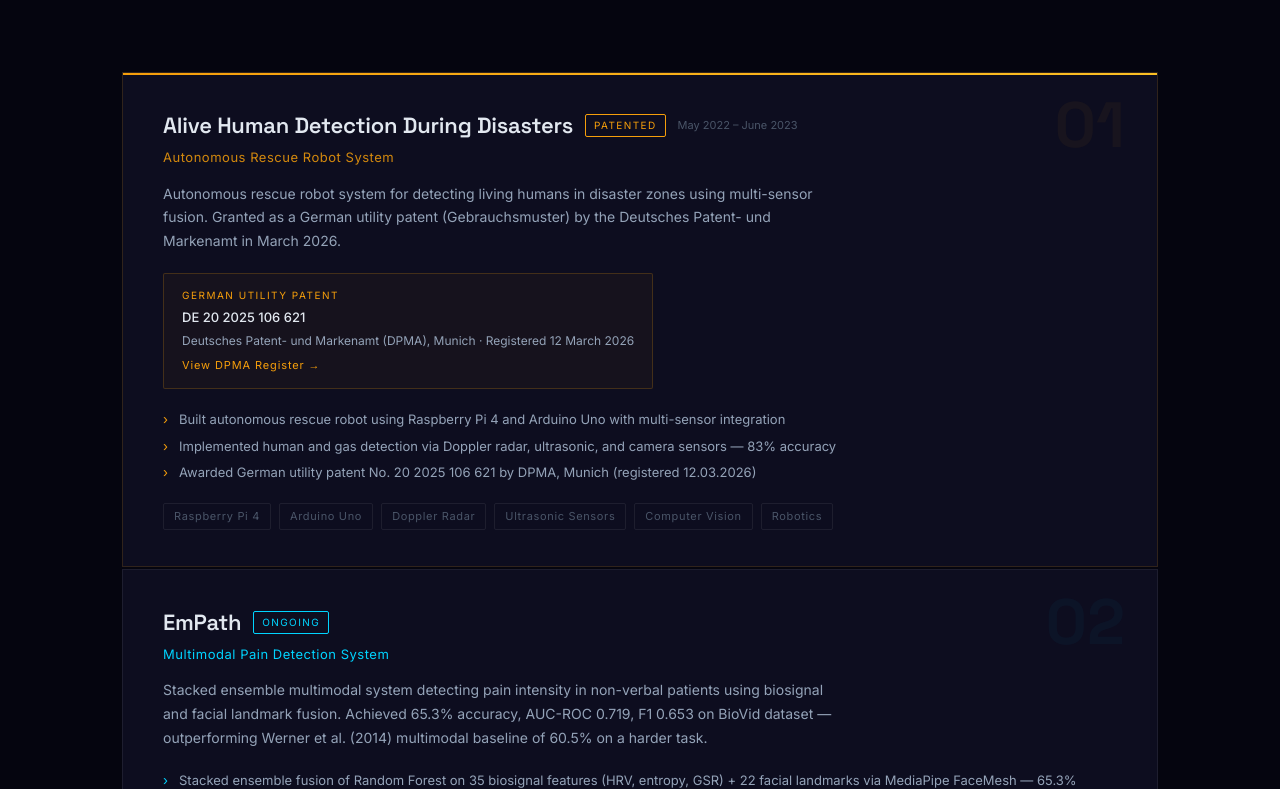
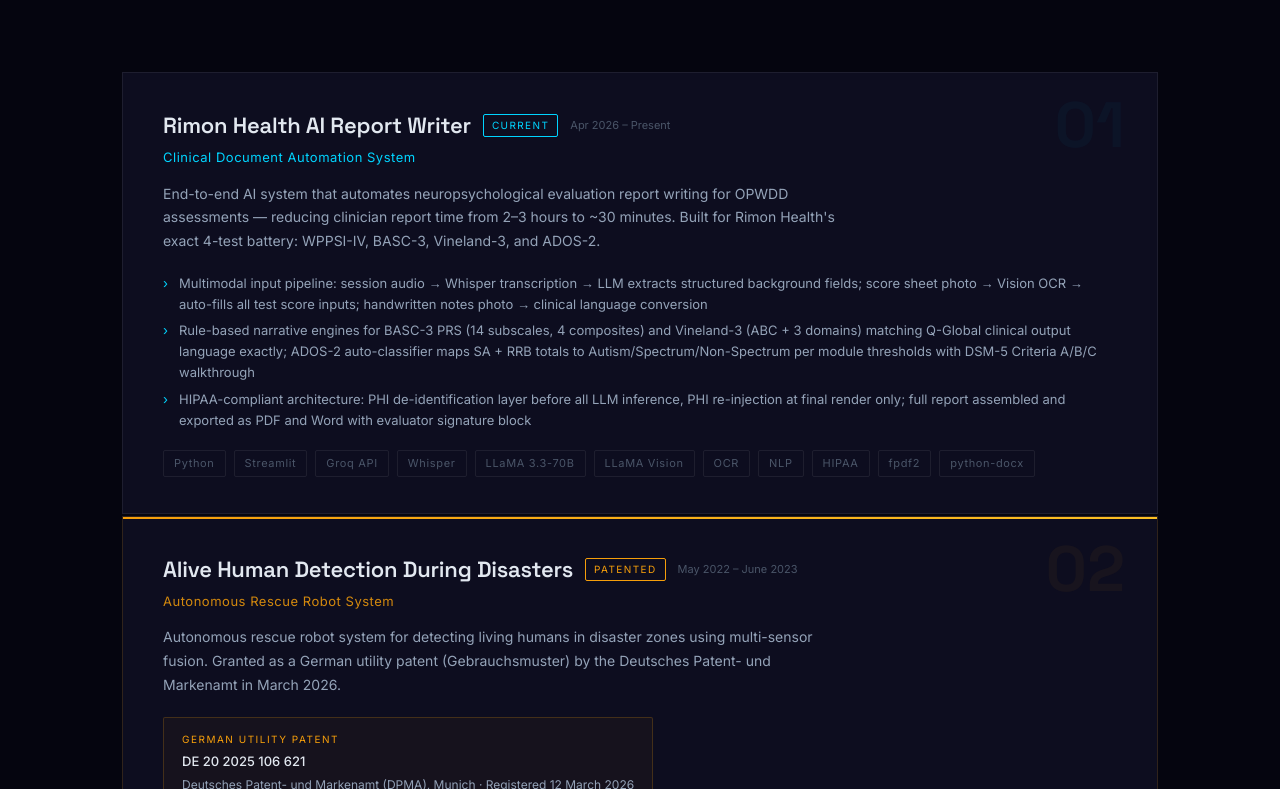
Before and after one commit to komala-b-srinivas/portfolio, a Next.js app: page / in a window 1280 px wide. Shown: the part 2591-3380 px from the top of the page. Built offline with nearby package versions, Linux system fonts and the light colour scheme.

Commit message:
update portfolio

```diff
--- a/components/Experience.tsx
+++ b/components/Experience.tsx
@@ -3,6 +3,19 @@
 import { motion } from "framer-motion";
 
 const jobs = [
+  {
+    role: "AI Developer — Independent Contractor",
+    company: "Rimon Health",
+    location: "New York, NY",
+    period: "Apr 2026 – Present",
+    current: true,
+    bullets: [
+      "Building an end-to-end AI-powered report writing system for neuropsychological evaluations (OPWDD), reducing clinician report time from 2–3 hours to ~30 minutes per report across 38 reports/week",
+      "Designed a multimodal data pipeline integrating Groq Whisper (audio transcription), LLaMA Vision (OCR from score sheet photos), and LLaMA 3.3-70B (clinical narrative generation) to auto-populate all report sections",
+      "Implemented rule-based narrative engines for BASC-3 and Vineland-3 assessments matching Q-Global clinical output language exactly; built ADOS-2 auto-classifier with DSM-5 Criteria A/B/C walkthrough",
+      "Applied HIPAA-compliant PHI de-identification layer before all LLM inference; exported final reports as PDF and Word with signature blocks",
+    ],
+  },
   {
     role: "Marketing & Program Support Intern",
     company: "Institute of Innovation & Entrepreneurship",
--- a/components/Projects.tsx
+++ b/components/Projects.tsx
@@ -5,6 +5,23 @@
 const projects = [
   {
     id: "01",
+    title: "Rimon Health AI Report Writer",
+    subtitle: "Clinical Document Automation System",
+    status: "CURRENT",
+    statusColor: "#00d4ff",
+    period: "Apr 2026 – Present",
+    patent: null,
+    description:
+      "End-to-end AI system that automates neuropsychological evaluation report writing for OPWDD assessments — reducing clinician report time from 2–3 hours to ~30 minutes. Built for Rimon Health's exact 4-test battery: WPPSI-IV, BASC-3, Vineland-3, and ADOS-2.",
+    tags: ["Python", "Streamlit", "Groq API", "Whisper", "LLaMA 3.3-70B", "LLaMA Vision", "OCR", "NLP", "HIPAA", "fpdf2", "python-docx"],
+    highlights: [
+      "Multimodal input pipeline: session audio → Whisper transcription → LLM extracts structured background fields; score sheet photo → Vision OCR → auto-fills all test score inputs; handwritten notes photo → clinical language conversion",
+      "Rule-based narrative engines for BASC-3 PRS (14 subscales, 4 composites) and Vineland-3 (ABC + 3 domains) matching Q-Global clinical output language exactly; ADOS-2 auto-classifier maps SA + RRB totals to Autism/Spectrum/Non-Spectrum per module thresholds with DSM-5 Criteria A/B/C walkthrough",
+      "HIPAA-compliant architecture: PHI de-identification layer before all LLM inference, PHI re-injection at final render only; full report assembled and exported as PDF and Word with evaluator signature block",
+    ],
+  },
+  {
+    id: "02",
     title: "Alive Human Detection During Disasters",
     subtitle: "Autonomous Rescue Robot System",
     status: "PATENTED",
@@ -26,7 +43,7 @@
     ],
   },
   {
-    id: "02",
+    id: "03",
     title: "EmPath",
     subtitle: "Multimodal Pain Detection System",
     status: "ONGOING",
@@ -44,7 +61,7 @@
     ],
   },
   {
-    id: "03",
+    id: "04",
     title: "ER Triage AI",
     subtitle: "AI-Assisted Touchless Triage System",
     status: "AUG 2025",
@@ -62,7 +79,7 @@
     ],
   },
   {
-    id: "04",
+    id: "05",
     title: "TradingML",
     subtitle: "Production ML System for Systematic Trading",
     status: "OCT 2025",
```
